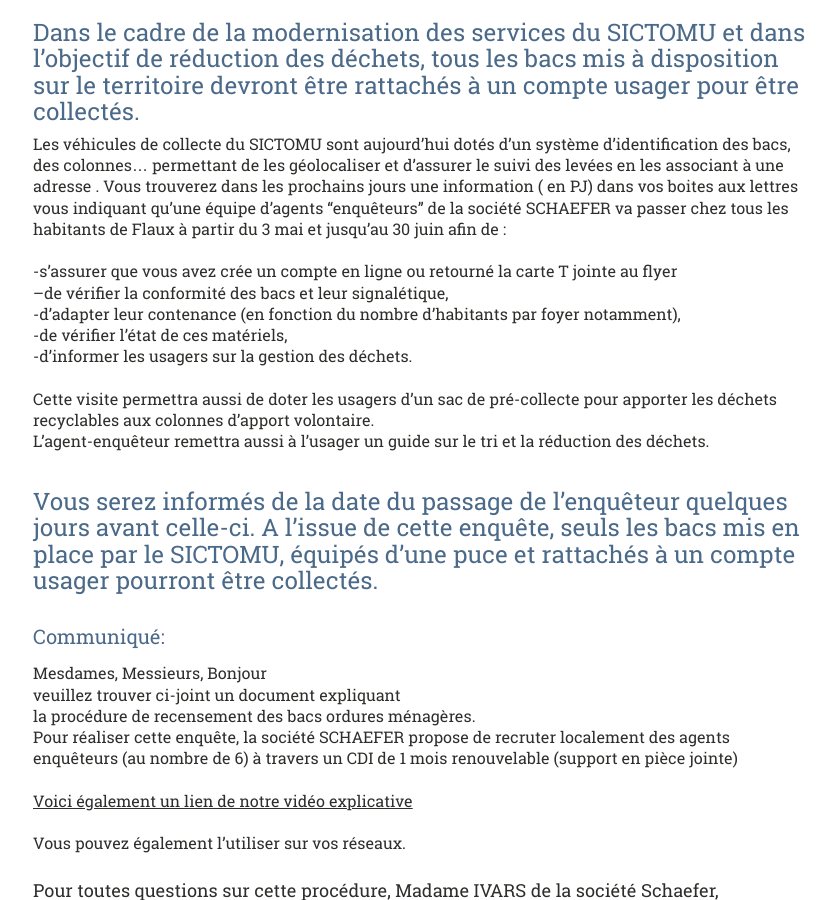
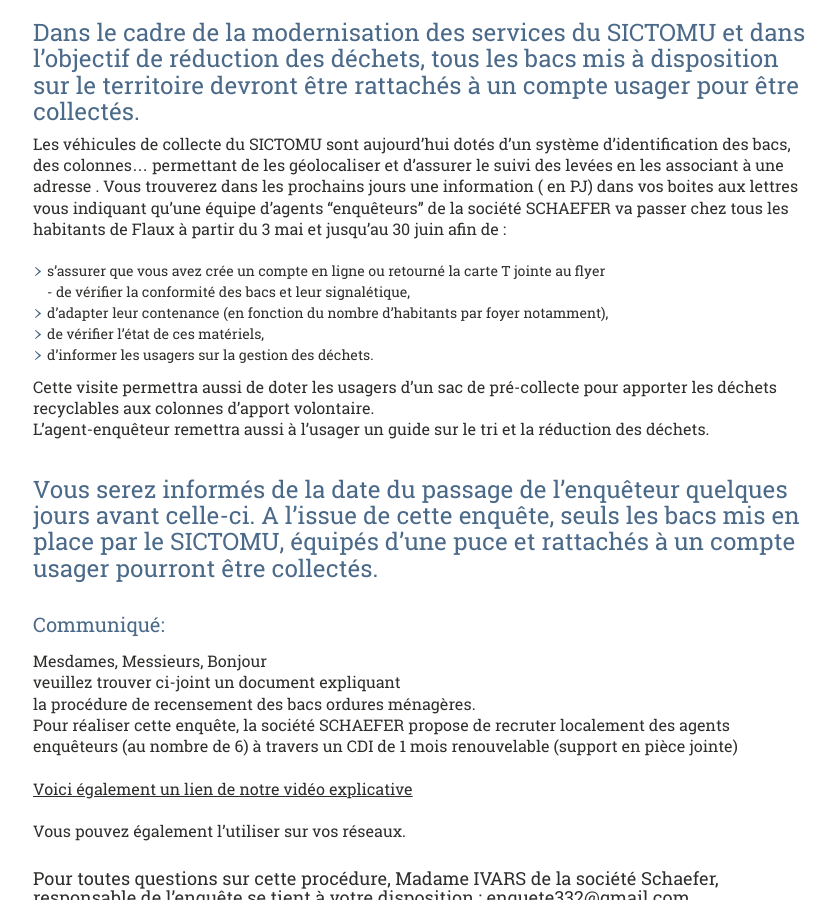
Before and after one commit to Flaux-Village/flaux-village.github.io, a Jekyll site: the page built from _actualites/bacs.md, in a window 1280 px wide and 900 px high, scrolled down 404 px. Shown: the whole window, without its empty margins (57-892 px from the left). Built offline with Jekyll 4.4.1, drawn with Linux system fonts in a browser that asks for light colours.

Commit message:
Update bacs.md

```diff
--- a/_actualites/bacs.md
+++ b/_actualites/bacs.md
@@ -22,10 +22,10 @@ documents:
 # Dans le cadre de la modernisation des services du SICTOMU et dans l'objectif de réduction des déchets, tous les bacs mis à disposition sur le territoire devront être rattachés à un compte usager pour être collectés.<br>
 Les véhicules de collecte du SICTOMU sont aujourd'hui dotés d'un système d'identification des  bacs, des colonnes... permettant de les  géolocaliser et d'assurer le suivi des levées en les associant à  une adresse . Vous trouverez dans les prochains jours une information ( en PJ) dans vos boites aux lettres vous indiquant qu'une équipe d’agents “enquêteurs” de la société SCHAEFER va passer chez tous les habitants de Flaux à  partir du 3 mai et  jusqu’au 30 juin afin de :<br>
 
--s'assurer que vous avez crée un  compte en ligne  ou retourné la  carte T jointe au flyer<br>                                                                   --de vérifier la conformité des bacs et leur signalétique, <br>
--d’adapter leur contenance (en fonction du nombre d’habitants par foyer notamment),<br>
--de vérifier l’état de ces matériels, <br>
--d’informer les usagers sur la gestion des déchets. <br>
+- s'assurer que vous avez crée un  compte en ligne  ou retourné la  carte T jointe au flyer<br>                                                                   - de vérifier la conformité des bacs et leur signalétique, <br>
+- d’adapter leur contenance (en fonction du nombre d’habitants par foyer notamment),<br>
+- de vérifier l’état de ces matériels, <br>
+- d’informer les usagers sur la gestion des déchets. <br>
 
 Cette visite permettra aussi de doter les usagers d’un sac de pré-collecte pour apporter les déchets recyclables aux colonnes d’apport volontaire.<br>
 L’agent-enquêteur remettra aussi à l’usager un guide sur le tri et la réduction des déchets.<br>
```
